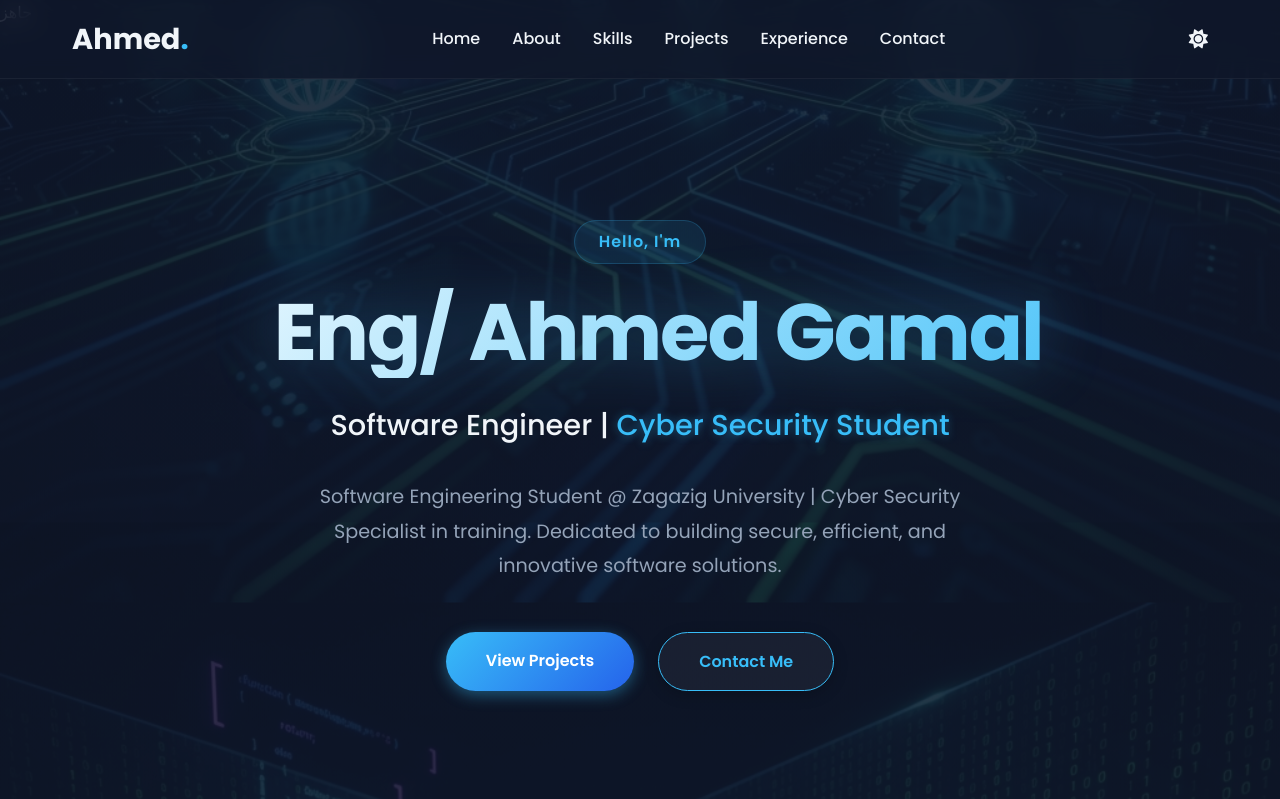
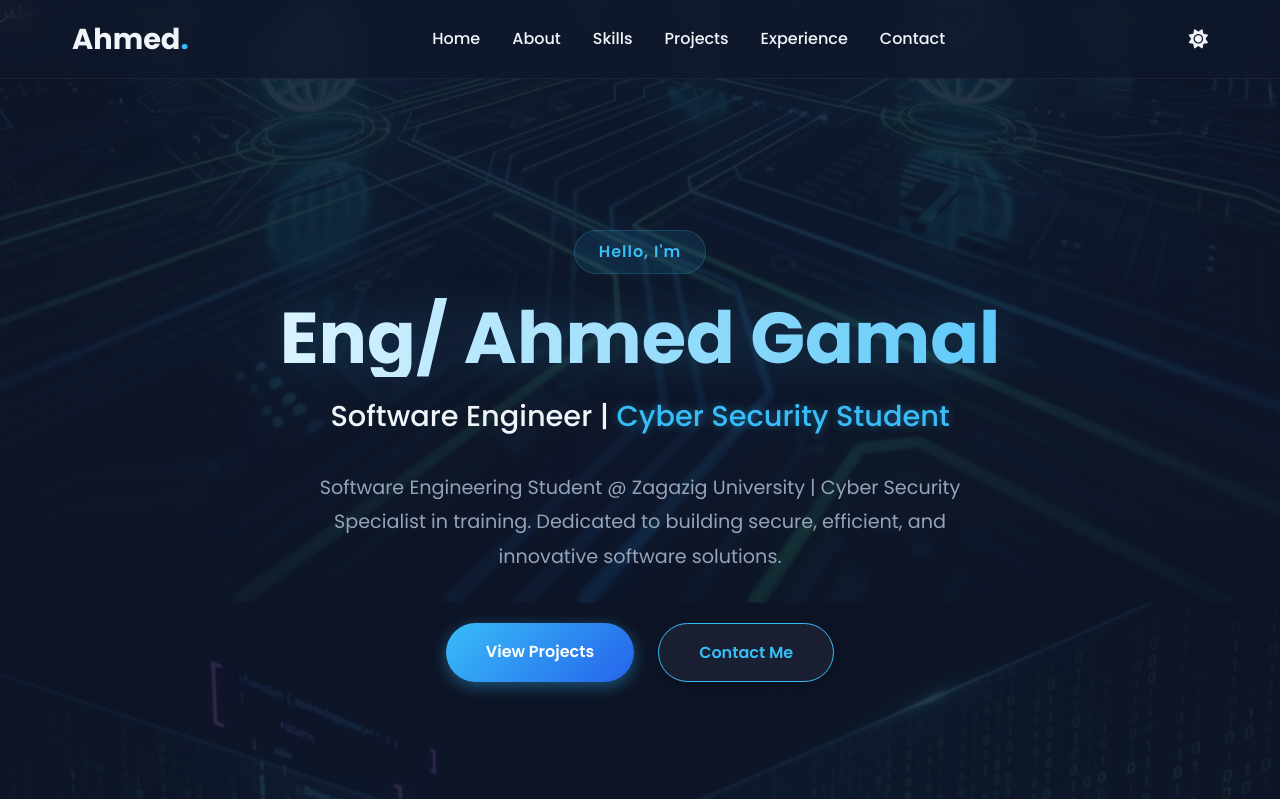
Before and after one commit to ahmedgamalmohamed121-ai/Portfolio, a plain HTML site: page index.html in a window 1280 px wide. Shown: the top 799 px of the page. Drawn offline with Linux system fonts and the light colour scheme.

Commit message:
Reverted Hero section to original clean style

```diff
--- a/css/style.css
+++ b/css/style.css
@@ -339,32 +339,24 @@ img {
 }
 
 .hero-name {
-    font-size: clamp(3rem, 8vw, 5rem);
+    font-size: 4.5rem;
     line-height: 1.1;
-    margin-bottom: 1.5rem;
+    margin-bottom: 1rem;
     font-weight: 800;
-    letter-spacing: -2px;
-    background: linear-gradient(135deg, #fff 0%, var(--accent-color) 100%);
+    background: linear-gradient(to right, #fff, var(--accent-color));
     background-clip: text;
     -webkit-background-clip: text;
     -webkit-text-fill-color: transparent;
-    filter: drop-shadow(0 0 30px rgba(56, 189, 248, 0.3));
+    filter: drop-shadow(0 0 20px rgba(56, 189, 248, 0.2));
 }
 
-.hero-name::before {
-    content: '</ ';
-    color: var(--accent-color);
-    font-family: monospace;
-    opacity: 0.5;
-    font-size: 0.8em;
-}
-
-.hero-name::after {
-    content: ' >';
-    color: var(--accent-color);
-    font-family: monospace;
-    opacity: 0.5;
-    font-size: 0.8em;
+/* Light Mode Hero Name */
+body.light-mode .hero-name {
+    background: linear-gradient(135deg, #1e293b, #0284c7, #0ea5e9);
+    background-clip: text;
+    -webkit-background-clip: text;
+    -webkit-text-fill-color: transparent;
+    filter: drop-shadow(0 2px 4px rgba(0, 0, 0, 0.1));
 }
 
 
```
